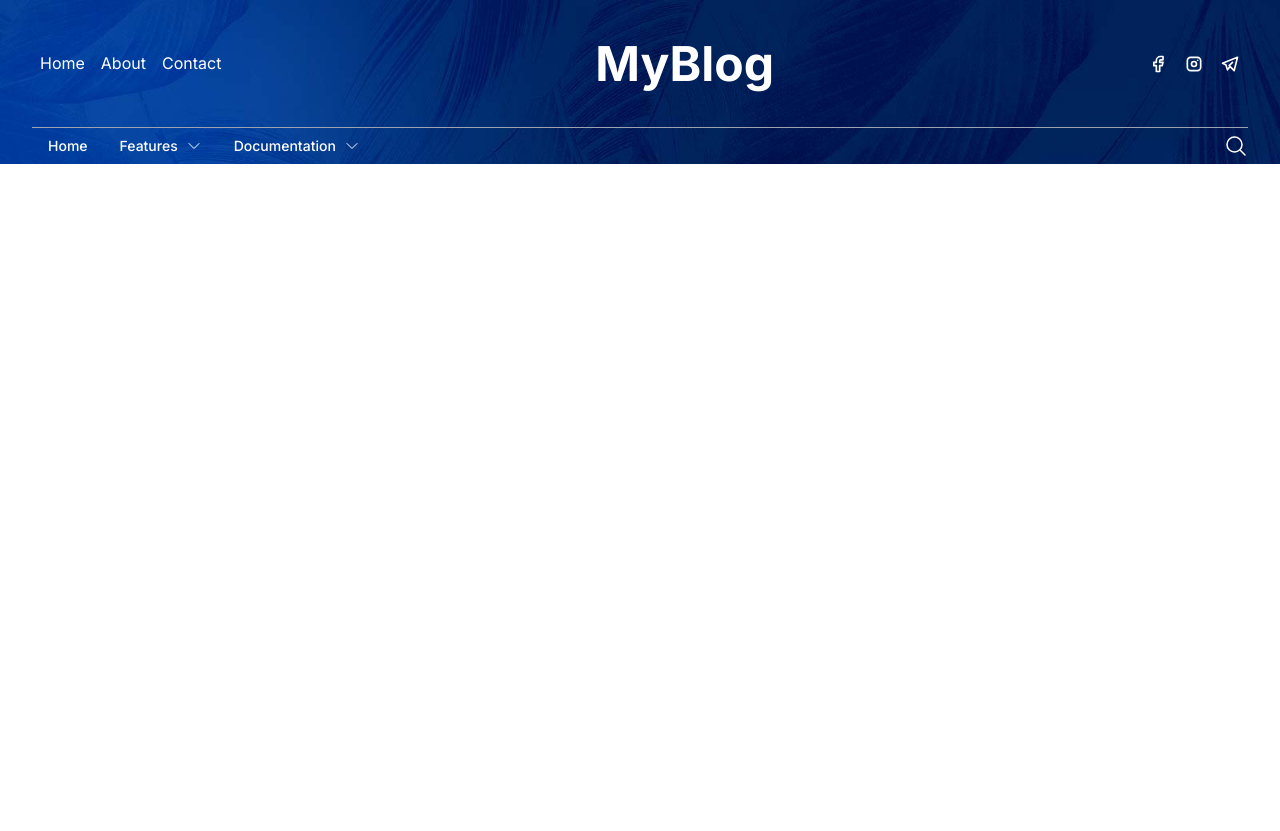
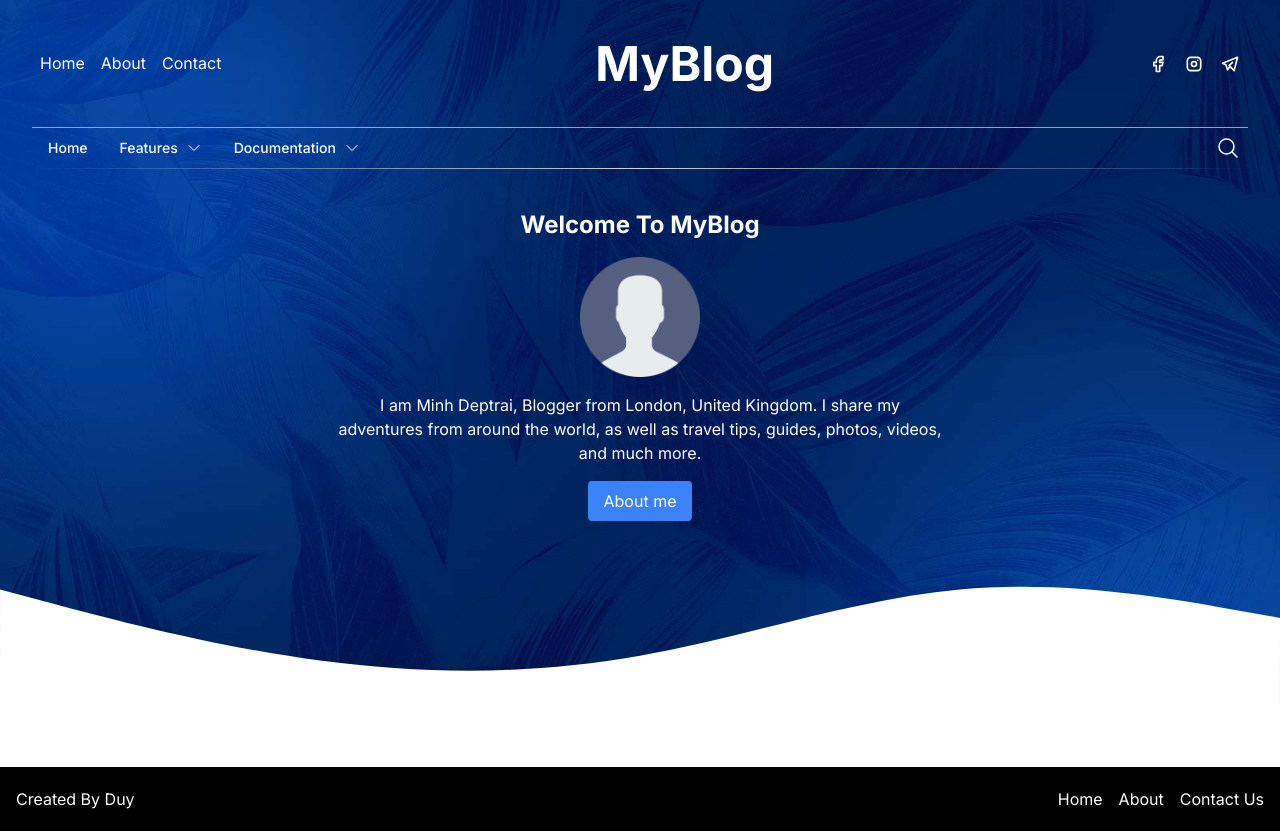
Before and after one commit to CongMinh0801/new_blog_app, a Next.js app: page / in a window 1280 px wide. Before the commit the page ends 800 px from the top, so only its background shows below. Built offline with nearby package versions, Linux system fonts and the light colour scheme.

Commit message:
[Minh] - header

```diff
--- a/src/app/layout.tsx
+++ b/src/app/layout.tsx
@@ -1,13 +1,14 @@
-import type { Metadata } from "next";
-import { Inter } from "next/font/google";
-import "./globals.css";
-import Header from "@/components/header/header";
+import type { Metadata } from 'next';
+import { Inter } from 'next/font/google';
+import './globals.css';
+import Header from '@/components/header/header';
+import Footer from '@/components/footer/footer';
 
-const inter = Inter({ subsets: ["latin"] });
+const inter = Inter({ subsets: ['latin'] });
 
 export const metadata: Metadata = {
-  title: "Create Next App",
-  description: "Generated by create next app",
+    title: 'MyBlog',
+    description: 'MyBlog application',
 };
 
 export default function RootLayout({
@@ -18,8 +19,9 @@ export default function RootLayout({
     return (
         <html lang="en">
             <body className={inter.className}>
-        <Header/>
+                <Header />
                 {children}
+                <Footer />
             </body>
         </html>
     );
--- a/src/app/page.tsx
+++ b/src/app/page.tsx
@@ -1,14 +1,9 @@
 import HomeSuggest from '@/components/homepage_components/homepage_suggest/homepage_suggest';
 import HomeSuggeestItem from '@/components/homepage_components/homepage_suggest/homepage_suggest_item';
-import Footer from '@/components/footer/footer';
 import Image from 'next/image';
 import HomepageSocial from '@/components/homepage_components/homepage_social/homepage_social';
 import HomeSocialItem from '@/components/homepage_components/homepage_social/homepage_social_item';
 
 export default function Home() {
-  return (
-    <main className="">
-
-    </main>
-  );
+    return <main className="mb-16"></main>;
 }
--- a/src/components/header/header.tsx
+++ b/src/components/header/header.tsx
@@ -1,11 +1,23 @@
 import HeaderSection1 from './header_section1/header_section1';
 import HeaderSection2 from './header_section2/header_section2';
+import HeaderSection3 from './header_section3/header_section3';
 
 export default function Header() {
     return (
-        <div className="px-8 bg-[url('/background.jpg')] bg-cover">
-            <HeaderSection1 />
-            <HeaderSection2 />
+        <div className="bg-[url('/background.jpg')] bg-cover">
+            <div className="px-8">
+                <HeaderSection1 />
+                <HeaderSection2 />
+                <HeaderSection3 />
+            </div>
+
+            <svg xmlns="http://www.w3.org/2000/svg" viewBox="0 0 1440 160">
+                <path
+                    fill="#fff"
+                    fillOpacity="1"
+                    d="M0,32L60,48C120,64,240,96,360,112C480,128,600,128,720,106.7C840,85,960,43,1080,32C1200,21,1320,43,1380,53.3L1440,64L1440,320L1380,320C1320,320,1200,320,1080,320C960,320,840,320,720,320C600,320,480,320,360,320C240,320,120,320,60,320L0,320Z"
+                ></path>
+            </svg>
         </div>
     );
 }
--- a/src/components/header/header_section1/header_section1.tsx
+++ b/src/components/header/header_section1/header_section1.tsx
@@ -1,3 +1,5 @@
+import Link from 'next/link';
+
 export default function HeaderSection1() {
     return (
         <div className="w-full h-32 border-b border-gray-400 text-white flex justify-between items-center">
@@ -15,7 +17,9 @@ export default function HeaderSection1() {
                 </ul>
             </div>
             <div>
-                <span className="font-bold text-5xl">MyBlog</span>
+                <Link href="/">
+                    <span className="font-bold text-5xl">MyBlog</span>
+                </Link>
             </div>
             <div>
                 <ul className="flex justify-between items-center">
--- /dev/null
+++ b/src/components/header/header_section2/header_section2.css
@@ -0,0 +1,3 @@
+.item-have-list:hover > .list {
+    display: block;
+}
--- a/src/components/header/header_section2/header_section2.tsx
+++ b/src/components/header/header_section2/header_section2.tsx
@@ -1,11 +1,23 @@
+'use client';
+
+import { useState } from 'react';
+import './header_section2.css';
+
 export default function HeaderSection2() {
+    const [showSearch, setShowSearch] = useState<boolean>(false);
+
+    const showSearchButton = () => {
+        setShowSearch(!showSearch);
+    };
     return (
-        <div className="flex justify-between items-center">
+        <div>
+            {!showSearch ? (
+                <div className="flex h-10 justify-between items-center transition-all">
                     <div className="flex justify-between items-center">
                         <div className="px-4 py-2 h-full flex justify-between items-center text-white text-sm font-medium cursor-pointer hover:bg-gray-300 hover:bg-opacity-70">
                             Home
                         </div>
-                <div className="relative px-4 py-2 h-full flex justify-between items-center text-white text-sm font-medium cursor-pointer hover:bg-gray-300 hover:bg-opacity-70">
+                        <div className="item-have-list relative px-4 py-2 h-full flex justify-between items-center text-white text-sm font-medium cursor-pointer hover:bg-gray-300 hover:bg-opacity-70">
                             Features
                             <svg
                                 xmlns="http://www.w3.org/2000/svg"
@@ -17,7 +29,7 @@ export default function HeaderSection2() {
                             >
                                 <path strokeLinecap="round" strokeLinejoin="round" d="m19.5 8.25-7.5 7.5-7.5-7.5" />
                             </svg>
-                    <ul className="absolute top-full left-0 w-full">
+                            <ul className="list absolute top-full left-0 w-full hidden bg-white text-gray-700 shadow rounded-sm">
                                 <li className="w-full p-2 hover:bg-gray-300 hover:bg-opacity-50 hover:pl-4 transition-all">
                                     Item 1
                                 </li>
@@ -29,7 +41,7 @@ export default function HeaderSection2() {
                                 </li>
                             </ul>
                         </div>
-                <div className="relative px-4 py-2 h-full flex justify-between items-center text-white text-sm font-medium cursor-pointer hover:bg-gray-300 hover:bg-opacity-70">
+                        <div className="item-have-list relative px-4 py-2 h-full flex justify-between items-center text-white text-sm font-medium cursor-pointer hover:bg-gray-300 hover:bg-opacity-70">
                             Documentation
                             <svg
                                 xmlns="http://www.w3.org/2000/svg"
@@ -41,7 +53,7 @@ export default function HeaderSection2() {
                             >
                                 <path strokeLinecap="round" strokeLinejoin="round" d="m19.5 8.25-7.5 7.5-7.5-7.5" />
                             </svg>
-                    <ul className="absolute top-full left-0 w-full">
+                            <ul className="list absolute top-full left-0 w-full hidden bg-white text-gray-700 shadow rounded-sm">
                                 <li className="w-full p-2 hover:bg-gray-300 hover:bg-opacity-50 hover:pl-4 transition-all">
                                     Item 1
                                 </li>
@@ -55,6 +67,7 @@ export default function HeaderSection2() {
                         </div>
                     </div>
                     <div>
+                        <button onClick={showSearchButton} className="p-2 hover:bg-gray-300 hover:bg-opacity-10">
                             <svg
                                 xmlns="http://www.w3.org/2000/svg"
                                 fill="none"
@@ -69,7 +82,38 @@ export default function HeaderSection2() {
                                     d="m21 21-5.197-5.197m0 0A7.5 7.5 0 1 0 5.196 5.196a7.5 7.5 0 0 0 10.607 10.607Z"
                                 />
                             </svg>
+                        </button>
                     </div>
+                </div>
+            ) : (
+                <div className="h-10 w-full flex justify-center items-center transition-all">
+                    <input
+                        type="text"
+                        className="h-8 my-1 w-full px-2 rounded outline-none"
+                        placeholder="Tìm kiếm bài đăng"
+                    />
+                    <button
+                        onClick={showSearchButton}
+                        className="p-2 ml-2 hover:bg-gray-300 hover:bg-opacity-10 text-gray-700"
+                    >
+                        <svg
+                            xmlns="http://www.w3.org/2000/svg"
+                            fill="none"
+                            viewBox="0 0 24 24"
+                            stroke-width="1.5"
+                            stroke="currentColor"
+                            className="w-6 h-6 text-white"
+                        >
+                            <path
+                                stroke-linecap="round"
+                                stroke-linejoin="round"
+                                d="m21 21-5.197-5.197m0 0A7.5 7.5 0 1 0 5.196 5.196a7.5 7.5 0 0 0 10.607 10.607Z"
+                            />
+                        </svg>
+                    </button>
+                </div>
+            )}
+            <div className="h-[1px] w-full bg-gradient-to-r from-transparent via-gray-300 to-transparent"></div>
         </div>
     );
 }
--- /dev/null
+++ b/src/components/header/header_section3/header_section3.tsx
@@ -0,0 +1,26 @@
+import Image from 'next/image';
+import Link from 'next/link';
+
+export default function HeaderSection3() {
+    return (
+        <>
+            <div className="w-full text-white py-10">
+                <h1 className="w-full text-center font-bold text-2xl mb-4">Welcome To MyBlog</h1>
+                <div className="w-full flex justify-center mb-4">
+                    <Image src="/user.png" alt="Ảnh đại diện chủ blog" width={120} height={120} />
+                </div>
+                <div className="w-full flex justify-center mb-4">
+                    <p className="w-1/2 text-center">
+                        I am Minh Deptrai, Blogger from London, United Kingdom. I share my adventures from around the
+                        world, as well as travel tips, guides, photos, videos, and much more.
+                    </p>
+                </div>
+                <div className="w-full flex justify-center">
+                    <button className="px-4 py-2 rounded bg-blue-500 hover:bg-blue-400">
+                        <Link href="/about">About me</Link>
+                    </button>
+                </div>
+            </div>
+        </>
+    );
+}
```
Also changed, not shown: public/user.png (added). Lines whose indentation alone changed are shown as unchanged.
